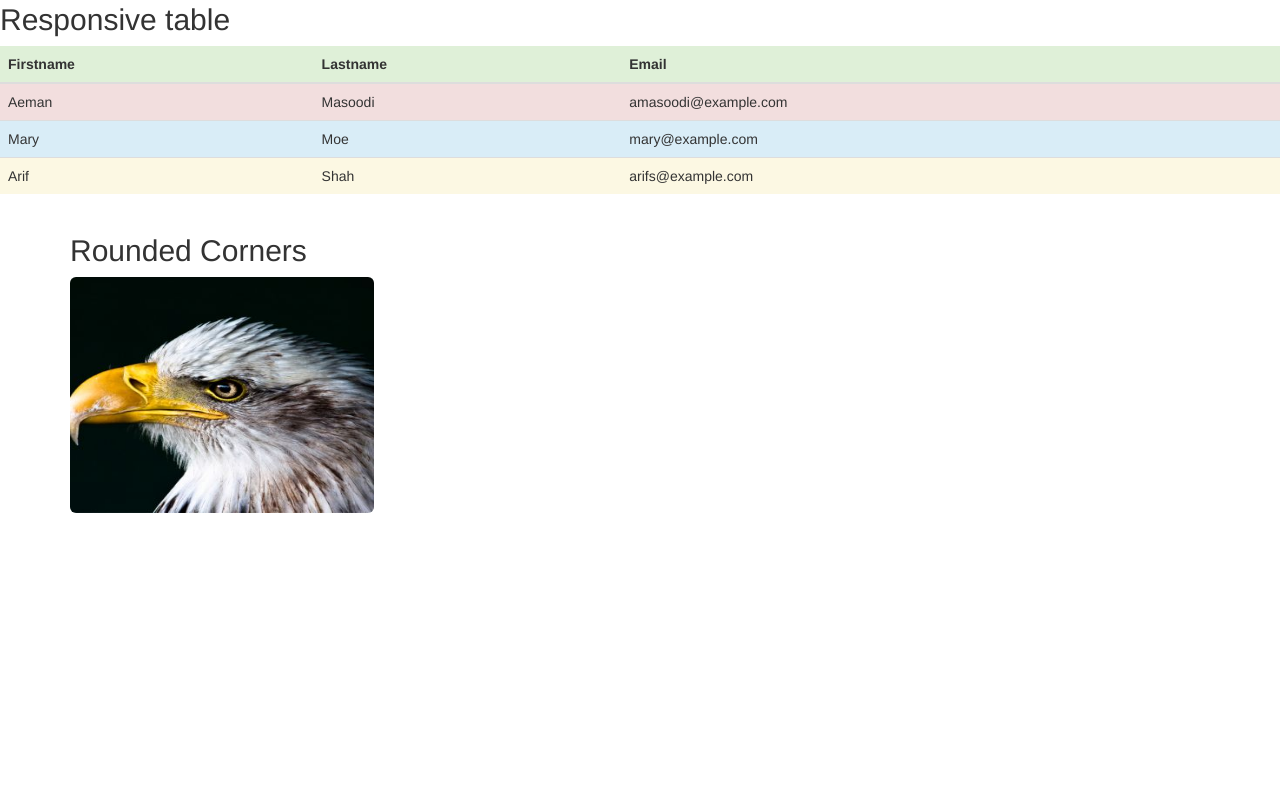
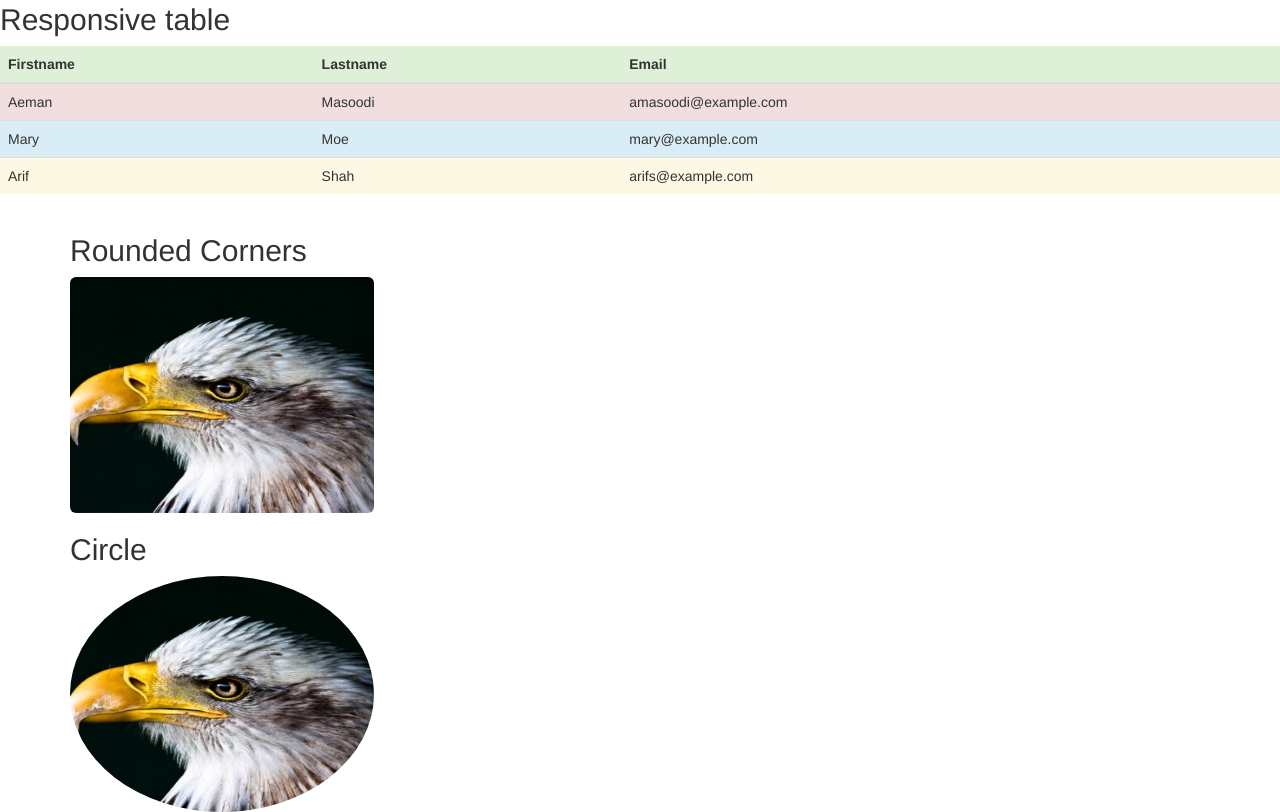
Before and after one commit to aemanmasoodi/bootstrap, a plain HTML site: page index.html in a window 1280 px wide. Shown: the part 945-1757 px from the top of the page. Before the commit the page ends 1458 px from the top, so only its background shows below. Drawn offline with nearby package versions, Linux system fonts and the light colour scheme.

Commit message:
Circular image

```diff
--- a/index.html
+++ b/index.html
@@ -157,6 +157,10 @@
     <h2>Rounded Corners</h2>
     <img src="bird.jpg" class="img-rounded" alt="Cinque Terre" width="304" height="236">
     </div>
+    <div class="container">
+    <h2>Circle</h2>
+    <img src="bird.jpg" class="img-circle" alt="Cinque Terre" width="304" height="236">
+    </div>
 
 
 
```
